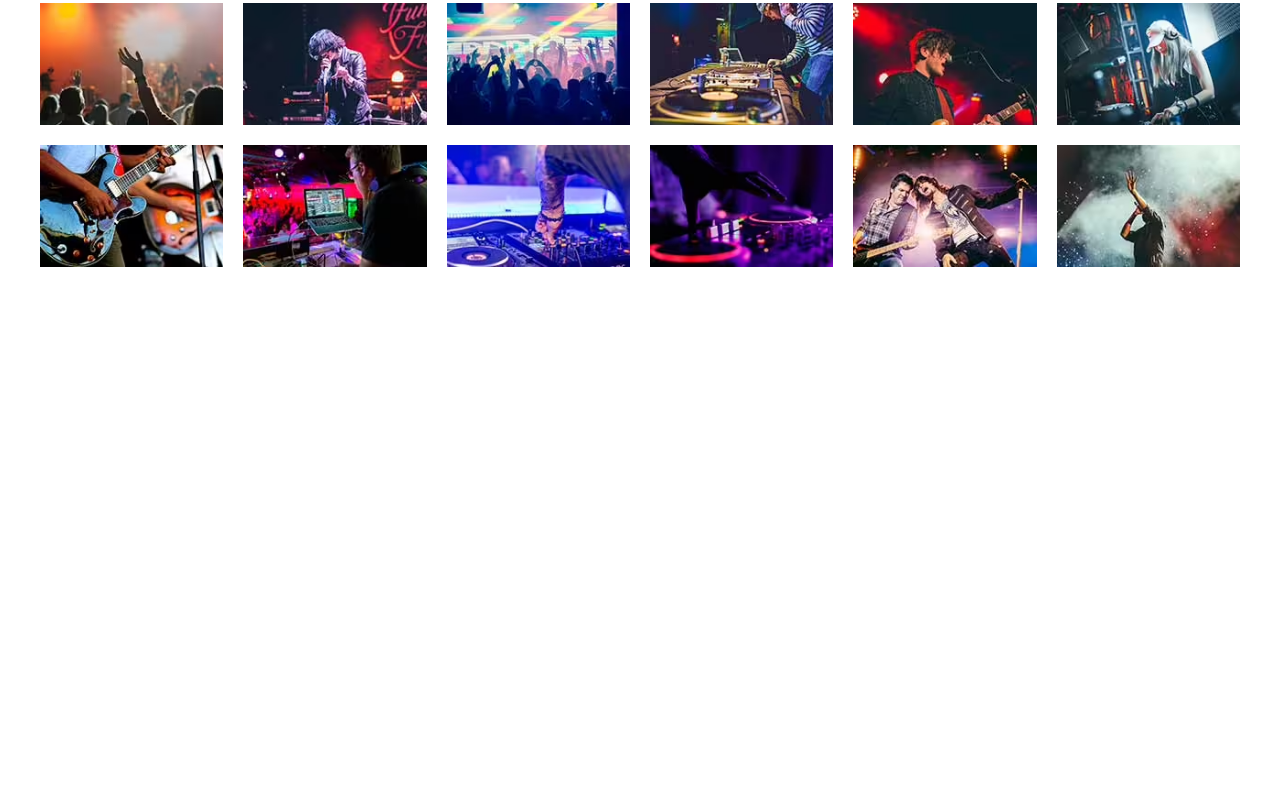
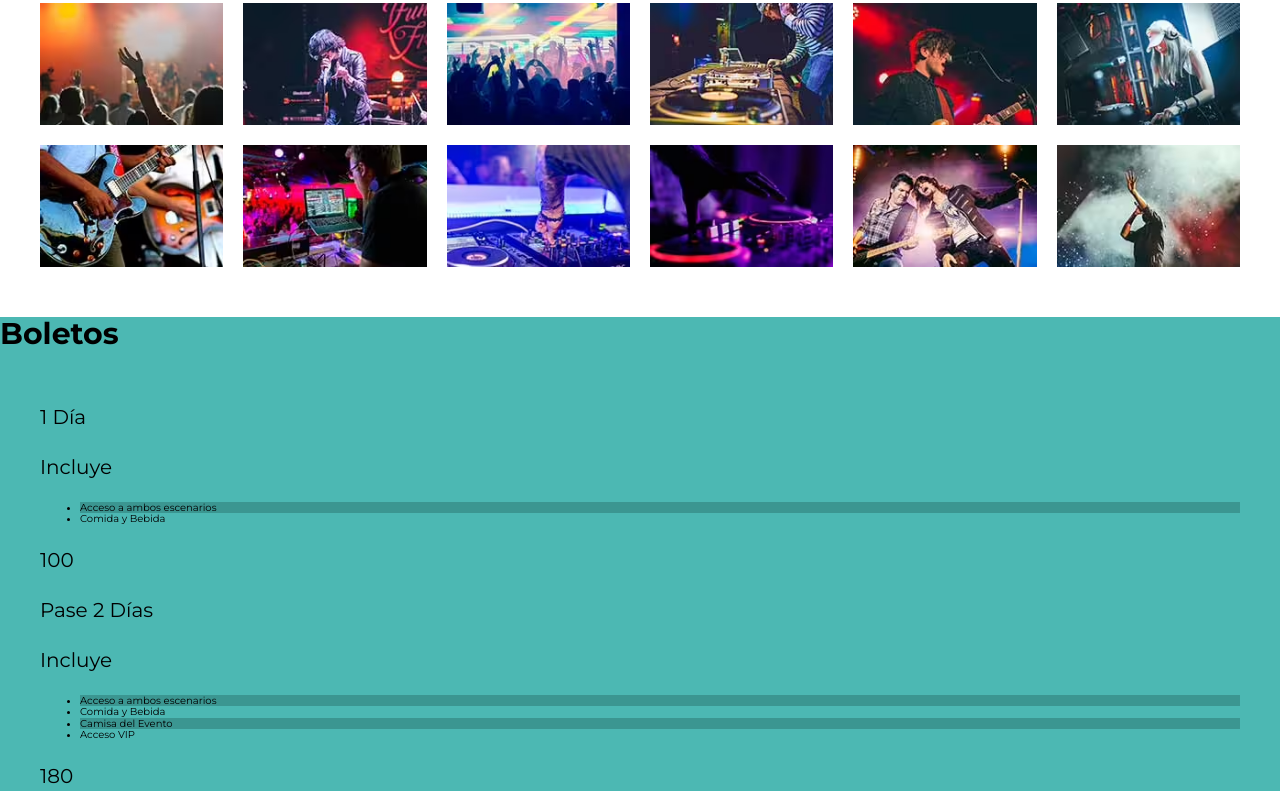
Before and after one commit to Firelx/rockedmfestival, a website: page index.html in a window 1280 px wide. Shown: the part 2641-3452 px from the top of the page. Before the commit the page ends 2958 px from the top, so only its background shows below. Drawn offline with Linux system fonts and the light colour scheme.

Commit message:
Crear sección Boletos

```diff
--- a/index.html
+++ b/index.html
@@ -141,6 +141,48 @@
 			<ul class="galeria-imagenes"></ul>
 		</section>
 
+		<section class="boletos bg-verde">
+			<h3>Boletos</h3>
+
+			<div class="contenedor contenedor-boletos">
+				<div class="basico pase">
+					<p>1 Día</p>
+					<header class="pase-header">
+						<p>Incluye</p>
+					</header>
+
+					<div class="pase-body">
+						<ul>
+							<li>Acceso a ambos escenarios</li>
+							<li>Comida y Bebida</li>
+						</ul>
+					</div>
+
+					<footer class="pase-footer">
+						<p>100</p>
+					</footer>
+				</div>
+				<div class="premium pase">
+					<p>Pase 2 Días</p>
+					<header class="pase-header">
+						<p>Incluye</p>
+					</header>
+
+					<div class="pase-body">
+						<ul>
+							<li>Acceso a ambos escenarios</li>
+							<li>Comida y Bebida</li>
+							<li>Camisa del Evento</li>
+							<li>Acceso VIP</li>
+						</ul>
+					</div>
+
+					<footer class="pase-footer">
+						<p>180</p>
+				</div>
+			</div>
+		</section>
+
 		<script src="src/js/app.js"></script>
 	</body>
 </html>
--- a/src/js/app.js
+++ b/src/js/app.js
@@ -65,7 +65,7 @@ function mostrarImagen(id) {
 	overlay.appendChild(imagen);
 	overlay.classList.add('overlay');
 
-    // Cerrar el modal al dar click en cualquier lugar
+    // Cerrar el overlay al dar click en cualquier lugar
 	overlay.onclick = function () {
         overlay.remove();
 		const body = document.querySelector('body');
--- a/src/scss/layout/_lineup.scss
+++ b/src/scss/layout/_lineup.scss
@@ -24,9 +24,6 @@
 	@include m.tablet {
 		@include m.grid(2, 5rem);
 	}
-
-
-
 }
 
 .escenario {
@@ -34,6 +31,7 @@
 
     .nombre-escenario {
         color: v.$negro;
+
         &:after {
             content: '';
             width: 20rem;
```
Also changed, not shown: build/js/app.js, 1 other file.
